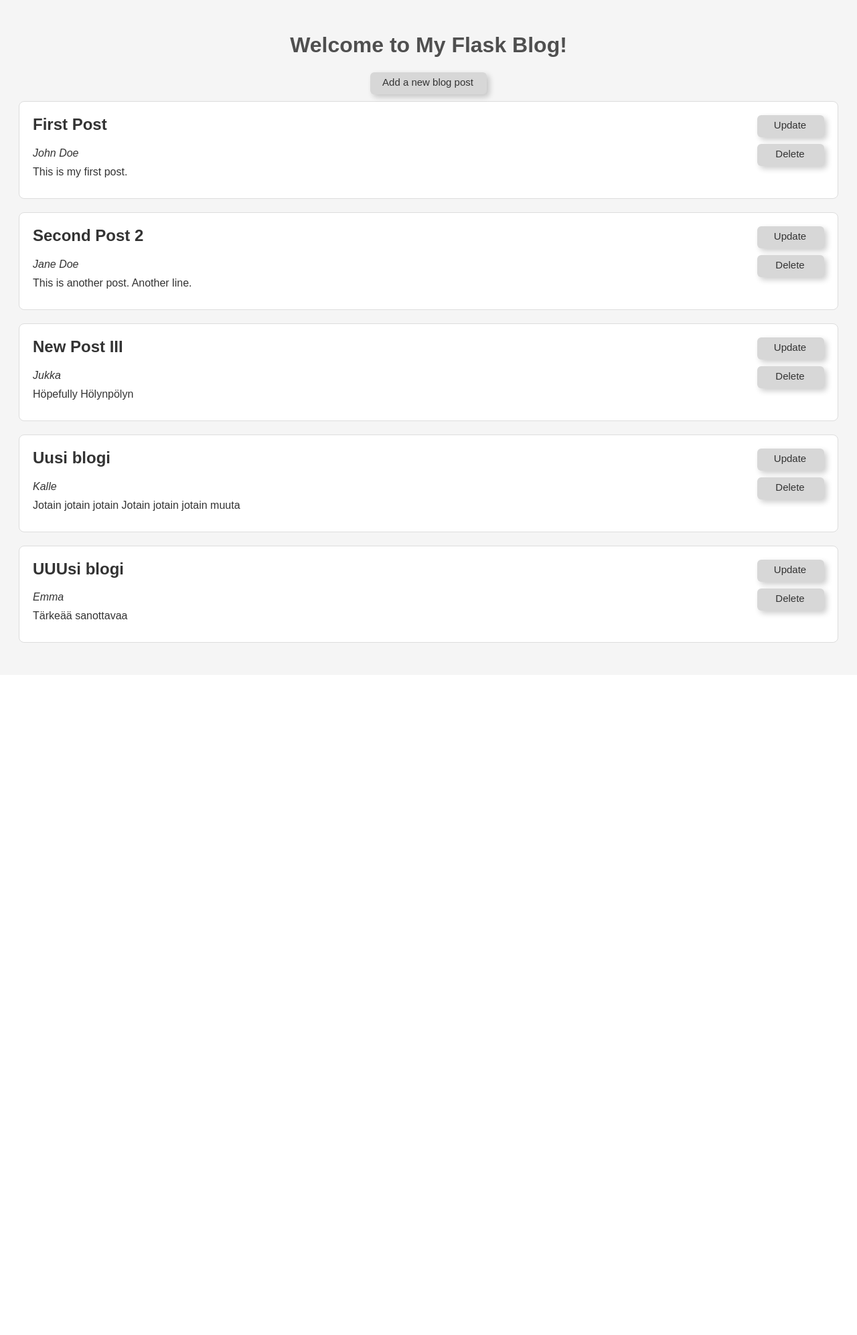
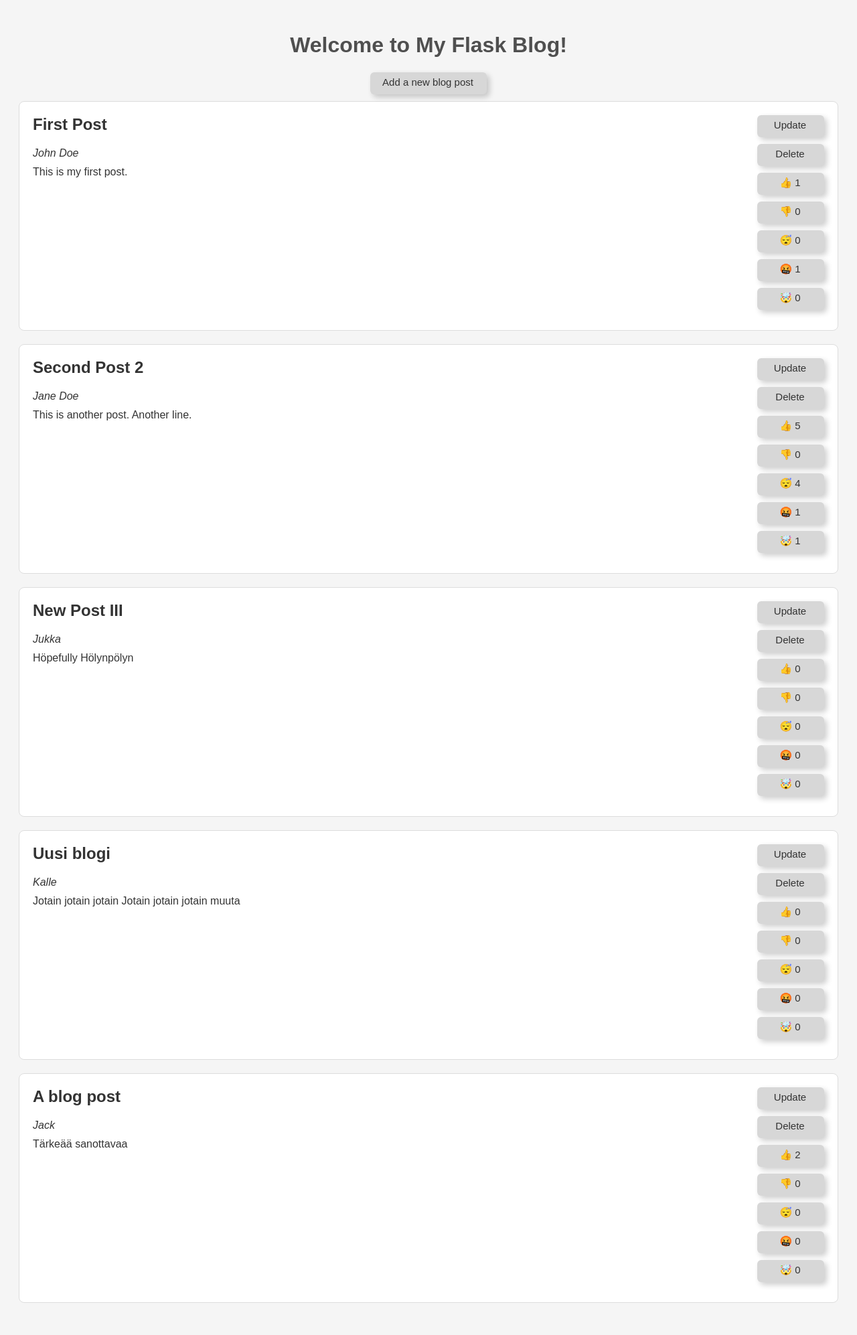
Before and after one commit to talvio/masterblog, a Flask app: page / in a window 1280 px wide. Shown: the whole page at 67% size. Before the commit the page ends 960 px from the top, so only its background shows below. Run offline with Flask 3, Linux system fonts and the light colour scheme.

Commit message:
The viewer can react to the blog posts.

```diff
--- a/app.py
+++ b/app.py
@@ -46,5 +46,17 @@ def update(post_id):
                             post=blog
                            )
 
+@app.route('/react/<reaction_type>/<int:post_id>')
+def react(reaction_type, post_id):
+    if blog_posts.react(post_id, reaction_type) is None:
+        return 'Quit playing around with my URLs. <a href="/">Click here to go to blog posts.</a>', 404
+    return redirect(url_for('index'))
+
+
+@app.errorhandler(404)
+def page_not_found(error):
+    return render_template('404.html'), 404
+
+
 if __name__ == '__main__':
     app.run(host="0.0.0.0", port=5001, debug=True)
--- a/blog_posts.py
+++ b/blog_posts.py
@@ -1,6 +1,7 @@
 import json
 
 BLOG_FILE = "data/blogs.json"
+VALID_REACTIONS = ['like', 'dislike', 'angry', 'yawn', 'shrug', 'brain_explode']
 
 def get_blogs(blog_file=BLOG_FILE):
     """
@@ -44,20 +45,29 @@ def add_blog(title, author, content):
     save_blogs(blogs)
     return new_blog_id
 
-def update(blog_id, title, author, content):
+def update(blog_id, title, author, content, reaction = None):
     """ Update a blog post """
     blogs = get_blogs()
     blog_index = 0
     if len(blogs) == 0:
-        return
+        return None
     for blog_index, blog in enumerate(blogs):
         if int(blog.get('id')) == int(blog_id):
             break
     if int(blogs[blog_index].get('id')) == int(blog_id):
-            blogs[blog_index]['title'] = title
-            blogs[blog_index]['author'] = author
-            blogs[blog_index]['content'] = content
+            blogs[blog_index]['title'] = title if title is not None else blogs[blog_index]['title']
+            blogs[blog_index]['author'] = author if author is not None else blogs[blog_index]['author']
+            blogs[blog_index]['content'] = content if content is not None else blogs[blog_index]['content']
+            if reaction in VALID_REACTIONS:
+                blogs[blog_index][reaction] = int(blogs[blog_index].get(reaction,0)) + 1
     save_blogs(blogs)
+    return blogs[blog_index].get('id')
+
+
+def react(blog_id, reaction_type):
+    """ Add a new reaction to a blog post """
+    return update(blog_id, None, None, None, reaction_type)
+
 
 def delete(blog_id):
     """ Remove a blog post """
--- a/data/blogs.json
+++ b/data/blogs.json
@@ -1 +1 @@
-[{"id": 1, "author": "John Doe", "title": "First Post", "content": "This is my first post."}, {"id": 2, "author": "Jane Doe", "title": "Second Post 2", "content": "This is another post.\r\n\r\nAnother line."}, {"id": "3", "title": "New Post III", "author": "Jukka", "content": "H\u00f6pefully H\u00f6lynp\u00f6lyn"}, {"id": "5", "title": "Uusi blogi", "author": "Kalle", "content": "Jotain jotain jotain\r\n\r\nJotain jotain jotain muuta"}, {"id": "6", "title": "UUUsi blogi", "author": "Emma", "content": "T\u00e4rke\u00e4\u00e4 sanottavaa"}]
+[{"id": 1, "author": "John Doe", "title": "First Post", "content": "This is my first post.", "like": 1, "angry": 1}, {"id": 2, "author": "Jane Doe", "title": "Second Post 2", "content": "This is another post.\r\n\r\nAnother line.", "like": 5, "yawn": 4, "brain_explode": 1, "angry": 1}, {"id": "3", "title": "New Post III", "author": "Jukka", "content": "H\u00f6pefully H\u00f6lynp\u00f6lyn"}, {"id": "5", "title": "Uusi blogi", "author": "Kalle", "content": "Jotain jotain jotain\r\n\r\nJotain jotain jotain muuta"}, {"id": "6", "title": "A blog post", "author": "Jack", "content": "T\u00e4rke\u00e4\u00e4 sanottavaa", "like": 2}]
--- a/templates/index.html
+++ b/templates/index.html
@@ -19,6 +19,11 @@
         <div class="post_buttons right_align ">
             <div class="post_button"><a class="link_button center_align" href="/update/{{ post.get('id') }}">Update</a></div>
             <div class="post_button"><a class="link_button center_align" href="/delete/{{ post.get('id') }}">Delete</a></div>
+            <div class="post_button"><a class="link_button center_align" href="/react/like/{{ post.get('id') }}">👍 {{ post.get('like', 0) }}</a></div>
+            <div class="post_button"><a class="link_button center_align" href="/react/dislike/{{ post.get('id') }}">👎 {{ post.get('dislike', 0) }}</a></div>
+            <div class="post_button"><a class="link_button center_align" href="/react/yawn/{{ post.get('id') }}">😴 {{ post.get('yawn', 0) }}</a></div>
+            <div class="post_button"><a class="link_button center_align" href="/react/angry/{{ post.get('id') }}">🤬 {{ post.get('angry', 0) }}</a></div>
+            <div class="post_button"><a class="link_button center_align" href="/react/brain_explode/{{ post.get('id') }}">🤯 {{ post.get('brain_explode', 0) }}</a></div>
         </div>
     </div>
     {% endfor %}
```
Also changed, not shown: templates/404.html (added, +22 -0 lines), static/images/what.jpg (added).
